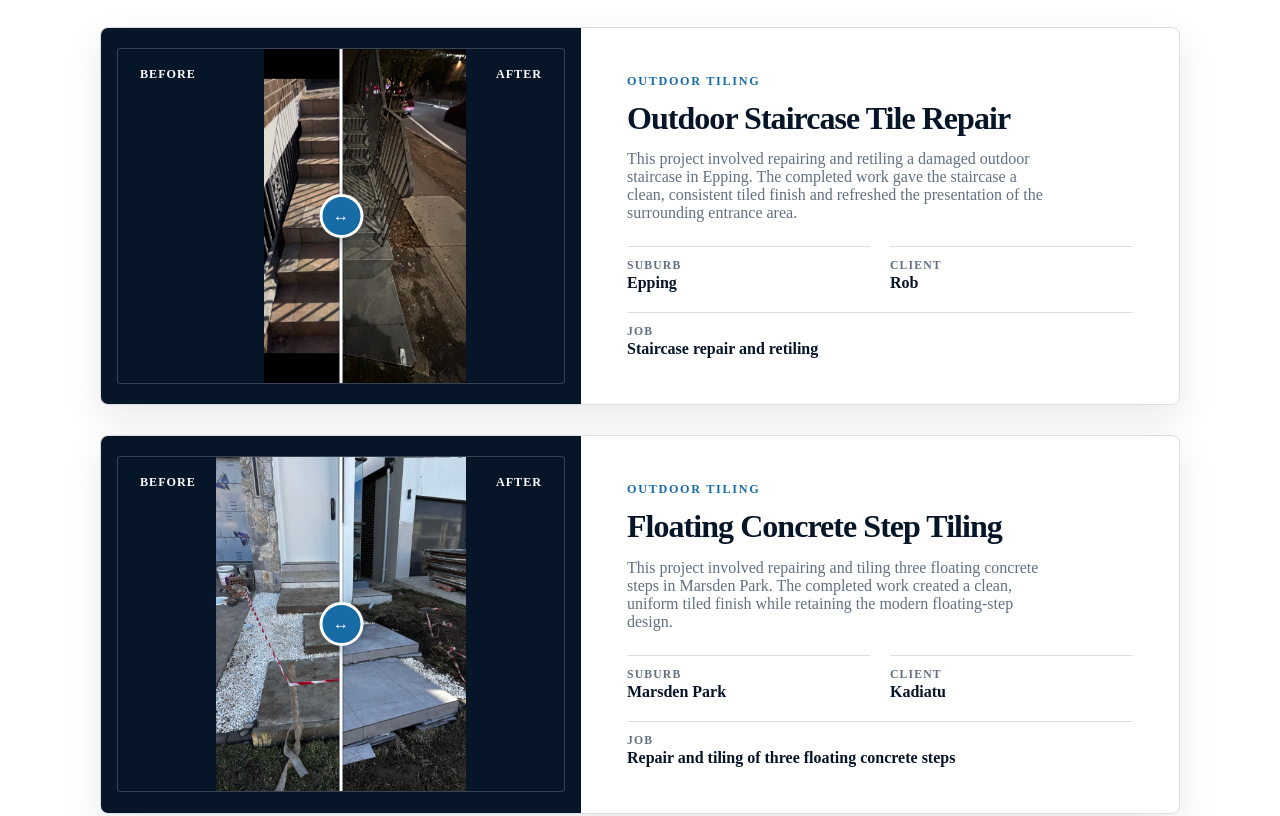
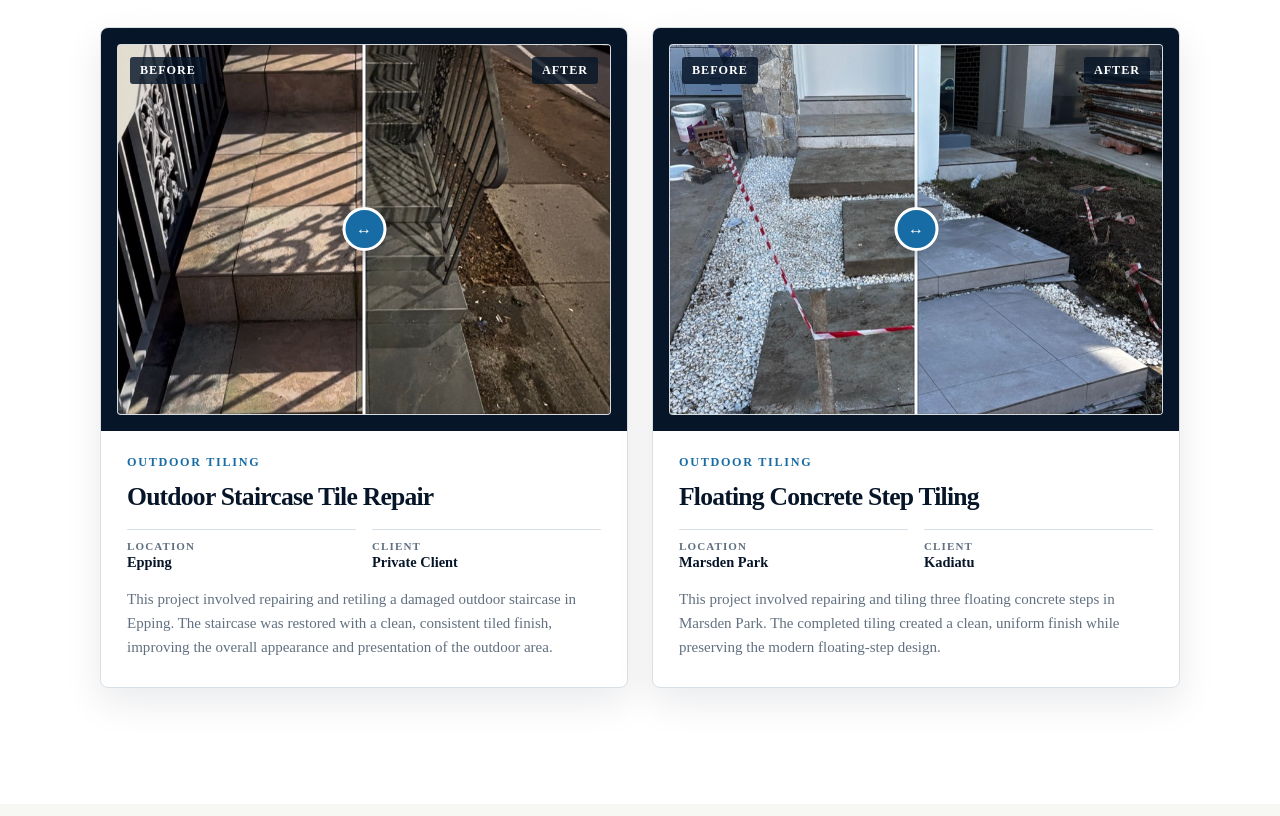
Before and after one commit to kpdprojectsau/folder-1, a plain HTML site: page index.html in a window 1280 px wide. Shown: the part 4850-5666 px from the top of the page. Drawn offline with Linux system fonts and the light colour scheme.

Commit message:
Restore compact tiling cards

```diff
--- a/index.html
+++ b/index.html
@@ -201,8 +201,8 @@
               <p>Drag each handle to compare the original area with the completed tile installation.</p>
             </div>
 
-            <div class="featured-list tiling-project-list">
-              <article class="featured-project tiling-project-card">
+            <div class="tiling-comparison-grid">
+              <article class="tiling-project-card">
                 <div class="comparison comparison-tiling-stairs" data-comparison style="--position: 50%">
                   <div class="comparison-frame">
                     <picture>
@@ -219,19 +219,18 @@
                     <input class="comparison-range" type="range" min="0" max="100" value="50" step="1" aria-label="Compare before and after photos of the Epping stairs and landings" aria-valuetext="50% before and 50% after visible">
                   </div>
                 </div>
-                <div class="featured-copy tiling-project-copy">
+                <div class="tiling-project-copy">
                   <p class="project-kicker">Outdoor Tiling</p>
                   <h4>Outdoor Staircase Tile Repair</h4>
-                  <p class="project-summary">This project involved repairing and retiling a damaged outdoor staircase in Epping. The completed work gave the staircase a clean, consistent tiled finish and refreshed the presentation of the surrounding entrance area.</p>
-                  <dl class="project-facts tiling-project-facts">
-                    <div><dt>Suburb</dt><dd>Epping</dd></div>
-                    <div><dt>Client</dt><dd>Rob</dd></div>
-                    <div class="project-fact-wide"><dt>Job</dt><dd>Staircase repair and retiling</dd></div>
+                  <dl class="tiling-project-details">
+                    <div><dt>Location</dt><dd>Epping</dd></div>
+                    <div><dt>Client</dt><dd>Private Client</dd></div>
                   </dl>
+                  <p class="tiling-project-description">This project involved repairing and retiling a damaged outdoor staircase in Epping. The staircase was restored with a clean, consistent tiled finish, improving the overall appearance and presentation of the outdoor area.</p>
                 </div>
               </article>
 
-              <article class="featured-project tiling-project-card">
+              <article class="tiling-project-card">
                 <div class="comparison comparison-floating-stairs" data-comparison style="--position: 50%">
                   <div class="comparison-frame">
                     <picture>
@@ -248,15 +247,14 @@
                     <input class="comparison-range" type="range" min="0" max="100" value="50" step="1" aria-label="Compare before and after photos of the Marsden Park floating stairs" aria-valuetext="50% before and 50% after visible">
                   </div>
                 </div>
-                <div class="featured-copy tiling-project-copy">
+                <div class="tiling-project-copy">
                   <p class="project-kicker">Outdoor Tiling</p>
                   <h4>Floating Concrete Step Tiling</h4>
-                  <p class="project-summary">This project involved repairing and tiling three floating concrete steps in Marsden Park. The completed work created a clean, uniform tiled finish while retaining the modern floating-step design.</p>
-                  <dl class="project-facts tiling-project-facts">
-                    <div><dt>Suburb</dt><dd>Marsden Park</dd></div>
+                  <dl class="tiling-project-details">
+                    <div><dt>Location</dt><dd>Marsden Park</dd></div>
                     <div><dt>Client</dt><dd>Kadiatu</dd></div>
-                    <div class="project-fact-wide"><dt>Job</dt><dd>Repair and tiling of three floating concrete steps</dd></div>
                   </dl>
+                  <p class="tiling-project-description">This project involved repairing and tiling three floating concrete steps in Marsden Park. The completed tiling created a clean, uniform finish while preserving the modern floating-step design.</p>
                 </div>
               </article>
             </div>
--- a/styles.css
+++ b/styles.css
@@ -520,6 +520,18 @@ h3 {
   object-position: center 58%;
 }
 
+.comparison-tiling-stairs .comparison-before {
+  object-position: center 49%;
+}
+
+.comparison-tiling-stairs .comparison-after {
+  object-position: center 52%;
+}
+
+.comparison-floating-stairs .comparison-image {
+  object-position: center 54%;
+}
+
 .comparison-after {
   clip-path: inset(0 0 0 var(--position));
 }
@@ -727,26 +739,75 @@ h3 {
   color: var(--muted);
 }
 
-.tiling-project-card .comparison-frame {
-  background: var(--navy);
+.tiling-comparison-grid {
+  display: grid;
+  max-width: 1080px;
+  grid-template-columns: repeat(2, minmax(0, 1fr));
+  gap: 24px;
+  margin-inline: auto;
 }
 
-.tiling-project-card .comparison-image {
-  object-fit: contain;
-  object-position: center;
+.tiling-project-card {
+  display: flex;
+  min-width: 0;
+  overflow: hidden;
+  flex-direction: column;
+  border: 1px solid var(--line);
+  border-radius: var(--radius);
+  background: var(--white);
+  box-shadow: 0 14px 38px rgba(7, 21, 40, 0.09);
+}
+
+.tiling-project-card .comparison {
+  min-height: auto;
+}
+
+.tiling-project-copy {
+  flex: 1;
+  padding: 24px 26px 28px;
 }
 
 .tiling-project-copy h4 {
-  margin: 0 0 14px;
+  margin: 0;
   color: var(--navy);
-  font-size: clamp(1.5rem, 2.5vw, 2.2rem);
+  font-size: clamp(1.35rem, 2vw, 1.65rem);
   font-weight: 750;
-  line-height: 1.1;
+  line-height: 1.15;
   letter-spacing: -0.03em;
 }
 
-.tiling-project-facts .project-fact-wide {
-  grid-column: 1 / -1;
+.tiling-project-details {
+  display: grid;
+  grid-template-columns: repeat(2, minmax(0, 1fr));
+  gap: 16px;
+  margin: 18px 0 16px;
+}
+
+.tiling-project-details div {
+  padding-top: 10px;
+  border-top: 1px solid var(--line);
+}
+
+.tiling-project-details dt {
+  color: var(--muted);
+  font-size: 0.69rem;
+  font-weight: 750;
+  letter-spacing: 0.1em;
+  text-transform: uppercase;
+}
+
+.tiling-project-details dd {
+  margin: 2px 0 0;
+  color: var(--navy);
+  font-size: 0.9rem;
+  font-weight: 700;
+}
+
+.tiling-project-description {
+  margin-bottom: 0;
+  color: var(--muted);
+  font-size: 0.94rem;
+  line-height: 1.6;
 }
 
 .about-grid {
@@ -1093,9 +1154,16 @@ h3 {
   .contact-copy {
     position: static;
   }
+}
+
+@media (max-width: 820px) {
+  .tiling-comparison-grid {
+    grid-template-columns: 1fr;
+  }
 
   .tiling-project-card {
-    grid-template-columns: minmax(320px, 44%) minmax(0, 1fr);
+    width: min(100%, 560px);
+    margin-inline: auto;
   }
 }
 
@@ -1212,13 +1280,21 @@ h3 {
   }
 
   .tiling-project-card {
-    grid-template-columns: 1fr;
     width: min(100%, 380px);
-    margin-inline: auto;
   }
 
-  .tiling-project-copy h4 {
-    font-size: 1.65rem;
+  .tiling-project-copy {
+    padding: 20px 20px 23px;
+  }
+
+  .tiling-project-details {
+    gap: 12px;
+    margin-block: 16px 14px;
+  }
+
+  .tiling-project-description {
+    font-size: 0.9rem;
+    line-height: 1.55;
   }
 
   .service-grid,
```
